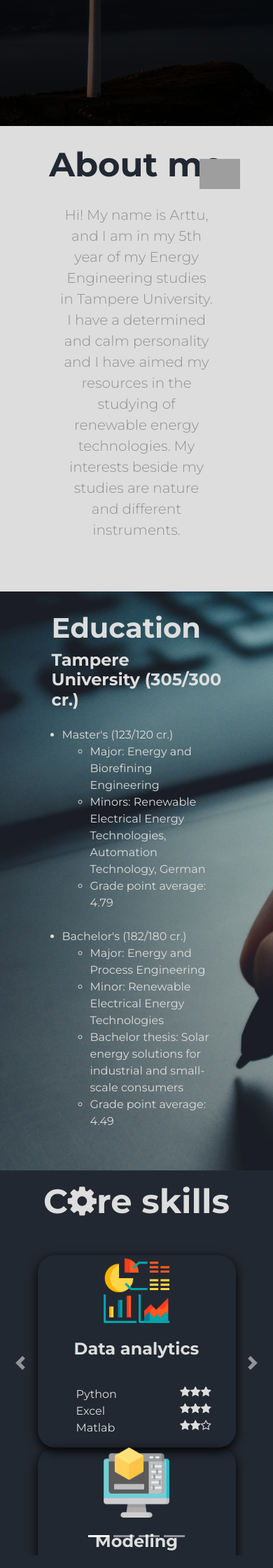
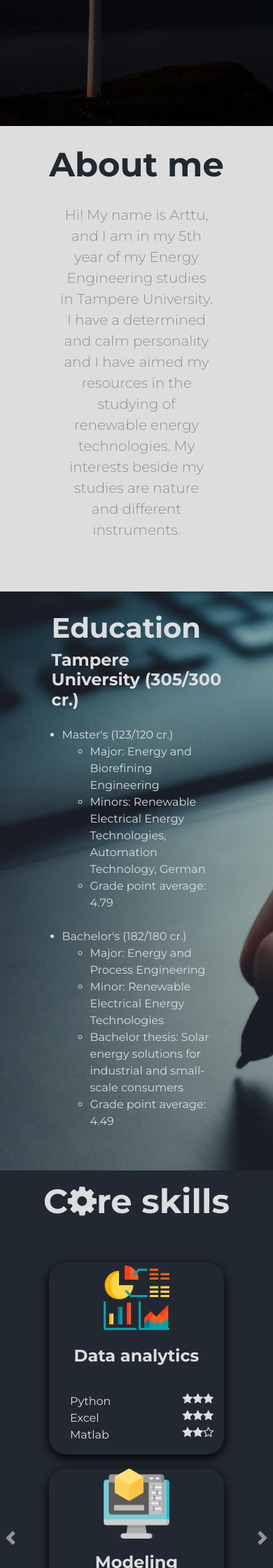
Before and after one commit to arttujuhani/Arttu-Virtanen, a Flask app: page / in a window 390 px wide. Shown: the part 480-2720 px from the top of the page at 70% size. Run offline with Flask 2, Linux system fonts and the light colour scheme; grey boxes are pictures that could not be loaded.

Commit message:
Test commit

```diff
--- a/static/styles.css
+++ b/static/styles.css
@@ -39,10 +39,6 @@ h1, h2, h3, h4, h5, h6 {
 .top-container {
     position: relative;
     padding-top: 30px;
-}
-
-.CV-picture {
-    width: 150px;
 }
 
 p {
@@ -125,9 +121,6 @@ p {
 
 .personal-image {
     width: 15%;
-    position: absolute;
-    right: 12%;
-    top: 7%;
 }
 
 
@@ -151,6 +144,10 @@ p {
     background-color: #222831;
     color: #DDDDDD;
     height: 600px;
+}
+
+#skills ul {
+    padding-left: 15px;
 }
 
 .skills-title {
@@ -181,30 +178,96 @@ p {
     height: 550px;
 }
 
-@media (max-width:1028px) {
+.carousel-control-prev {
+    width: 30px;
+}
 
-#title {
-    text-align: center;
+.carousel-control-next {
+    width: 30px;
 }
-.big-heading {
-    font-size: 0.5rem;
+
+
+
+
+@media (max-width:990px) {
+
+    #title {
+        text-align: center;
+    }
+
+    #skills {
+        height:800px;
+    }
+    .carousel-inner{
+        height:750px;
+    }
+
+    .certificate-button {
+        position: absolute;
+        right: 80px;
+        top: 200px;
+    }
+
+    .logos-image {
+        position: relative;
+        right: 150%;
+        top: 0%;
+    }
 }
-.small-heading {
-    text-width: 0.5rem;
-}
+
+@media (max-width:768px) {
+    #skills {
+        height:1100px;
+    }
+    .carousel-inner{
+        height:1050px;
+    }
+
+    .carousel-shadow-box {
+        width: 250px;
+    }
+
+    .carousel-item .row {
+        justify-content: center;
+    }
+
+    .certificate-button {
+        position: relative;
+        top:0%;
+        right:0%;
+        margin-bottom: 30px;
+    }
+    .logos-image {
+        position: relative;
+        left: 0%;
+        top: 0%;
+    }
+
+    .second-carousel {
+        padding-left: 150px;
+        padding-right: 150px;
+    }
+
+    .second-carousel p {
+        text-align: center;
+    }
+
+    .analysis-image {
+        width: 500px;
+    }
+
 }
 
 
 .carousel-shadow-box {
     box-shadow: 0 5px 15px rgba(0,0,0.5);
     border-radius: 25px;
-    margin: 0 10px;
+    margin: 10px 10px;
 }
 
 .carousel-shadow-box ul{
     list-style: none;
     text-align: left;
-    margin-right: 20px;
 }
 
 .left {
@@ -217,7 +280,12 @@ p {
 
 .app-image-big {
     width: 60px;
-    padding-bottom: 80px;
+    height: 100%;
+}
+
+.analysis-image {
+    width: 80px;
+    height: 100%;
 }
 
 .app-image {
@@ -233,6 +301,7 @@ p {
     position: relative;
     left: 25px;
     font-size: 3rem;
+    padding-bottom: 80px;
 }
 
 .skill-info {
@@ -245,8 +314,8 @@ p {
 
 .logos-image {
     position: relative;
-    left: -20%;
-    max-width: 60%;
+    right: 60px;
+    max-width: 300px;
     padding-bottom: 20px;
 }
 
--- a/templates/index.html
+++ b/templates/index.html
@@ -53,7 +53,7 @@
     <!-- Title -->
 
         <div class="top-container">
-            <img class="CV-picture" src="static/images/CV_kuva_nature_bg.png">
+            <img class="personal-image" src="static/images/CV_picture.png" alt="personal picture">
             <h1 class="big-heading">Arttu Virtanen</h1>
             <h4 class="small-heading">Bachelor of Science in Energy Technology</h4>
         </div>
@@ -71,7 +71,6 @@
   <section id="about_me">
     <div>
       <h1 class="about_me-title">About me</h1>
-      <img class="personal-image" src="static/images/CV_picture.png" alt="personal picture">
       <p class="lead about-me-text">Hi! My name is Arttu, and I am in my 5th year of my Energy Engineering studies in Tampere University.
           I have a determined and calm personality and I have aimed my resources in the studying of renewable energy technologies.
           My interests beside my studies are nature and different instruments.
@@ -82,8 +81,6 @@
       </p>
     </div>
   </section>
-
-
 
 
 <!-- Education -->
@@ -130,7 +127,7 @@
     <div class="carousel-item active">
         <h1 class="skills-heading">C<i class="fa fa-cog" aria-hidden="true"></i>re skills</h1>
         <div class="row">
-            <div class="carousel-shadow-box col-lg">
+            <div class="carousel-shadow-box col-lg col-md-6">
                 <img class="carousel-image-big" src="static/images/analysis.png">
                 <h4 class="carousel-heading">Data analytics</h4>
                 <ul>
@@ -141,7 +138,7 @@
             </div>
 
 
-             <div class="carousel-shadow-box col-lg">
+             <div class="carousel-shadow-box col-lg col-md">
                  <img class="carousel-image-big" src="static/images/modeling-image.png">
                  <h4 class="carousel-heading">Modeling</h4>
                  <ul>
@@ -152,7 +149,7 @@
                  </ul>
              </div>
 
-            <div class="carousel-shadow-box col-lg">
+            <div class="carousel-shadow-box col-lg col-md-6">
                  <img class="carousel-image-big" src="static/images/other.png">
                  <h4 class="carousel-heading">Other</h4>
                  <ul>
@@ -163,21 +160,20 @@
         </div>
     </div>
 
-    <div class="carousel-item">
+    <div class="carousel-item second-carousel">
         <div class="row">
-            <img class="app-image-big" src="static/images/analysis.png" alt="Data-analysis-icon">
+            <img class="app-image-big" src="static/images/analysis.png" alt="Analytics-icon">
             <h3 class="app-title-big">Data analytics</h3>
         </div>
-
         <div class="row">
-            <div class="col-lg col-md col-sm">
+            <div class="col-lg col-md-12 col-sm">
                 <div class="row">
                     <img class="app-image" src="static/images/python-logo.png"><h3>Python</h3>
                 </div>
                 <p class="left">
                     Data analytics, webscraping, API's and web hosting. Below are the libraries I've been used the most.
                 </p>
-                <img class="logos-image img-fluid" src="static/images/logos.png">
+                <img class="logos-image" src="static/images/logos.png">
 
                 <div class="row">
                 <!-- Button to launch a modal -->
@@ -220,7 +216,7 @@
 
 
             </div>
-            <div class="col-lg col-md col-sm">
+            <div class="col-lg col-md col-sm-12">
                 <div class="row">
                     <img class="app-image" src="static/images/Excel-logo.png"><h3>Excel</h3>
                 </div>
```
